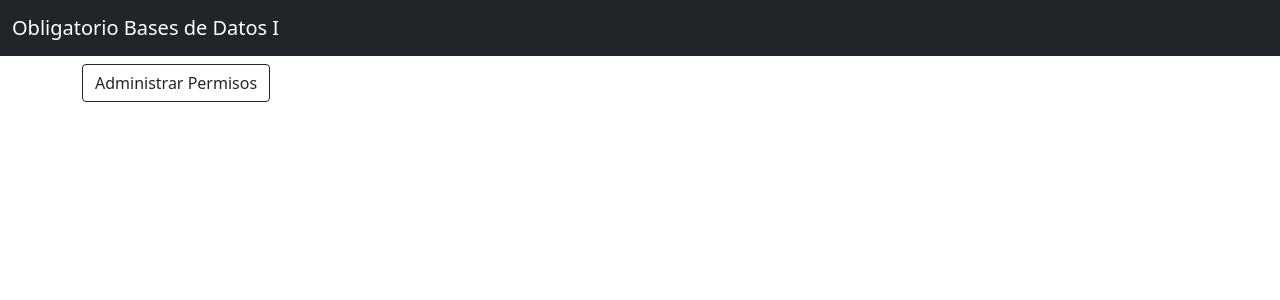
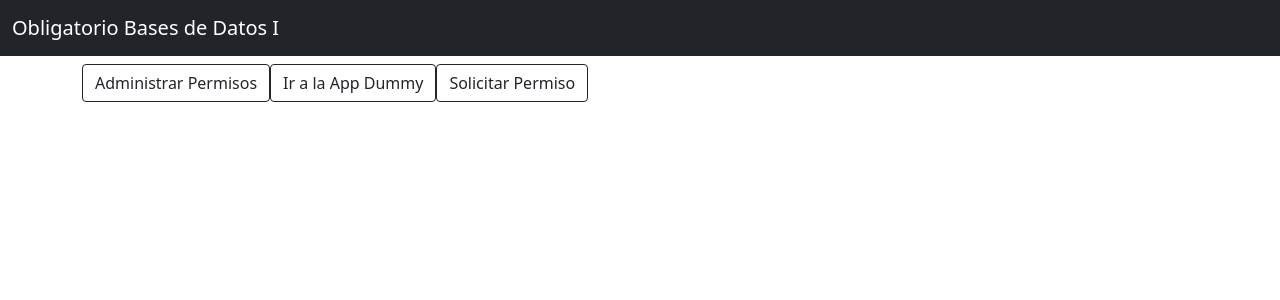
Before and after one commit to Salonso1602/obligatorio-bases-de-datos-I, an Angular app in the folder frontend/: page /home in a window 1280 px wide. Shown: the top 300 px of the page. Built offline with nearby package versions, Linux system fonts and the light colour scheme.

Commit message:
once succeeded in user register, routes to login.

```diff
--- a/frontend/src/app/components/home/home.component.html
+++ b/frontend/src/app/components/home/home.component.html
@@ -1 +1,3 @@
-<button type="button" class="btn btn-outline-dark" (click)="adminPermisosView('3','3')">Administrar Permisos</button>
+<button type="button" class="btn btn-outline-dark" (click)="goToAdminPermisosView('3','3')">Administrar Permisos</button>
+<button type="button" class="btn btn-outline-dark" (click)="goToDummyApp()">Ir a la App Dummy</button>
+<button type="button" class="btn btn-outline-dark" (click)="goToRequestRole('3','3')">Solicitar Permiso</button>
--- a/frontend/src/app/components/home/home.component.ts
+++ b/frontend/src/app/components/home/home.component.ts
@@ -14,13 +14,30 @@ export class HomeComponent implements OnInit {
   ngOnInit(): void {
   }
 
-  adminPermisosView(app_id : string, rol_neg_id: string){
+  goToAdminPermisosView(app_id : string, rol_neg_id: string){
     this.authMenu.authUser(app_id,rol_neg_id).subscribe(result => {
 
       if(result){
         this.router.navigate(['/adminPermisos'])
       }
-      alert("Falta autorización para acceder a este menú.")
+      else{
+        alert("Falta autorización para acceder a este menú.")
+      }
+    });
+  }
+
+  goToDummyApp(){
+    this.router.navigate(['/dummy']);
+  }
+
+  goToRequestRole(app_id : string, rol_neg_id: string){
+    this.authMenu.authUser(app_id,rol_neg_id).subscribe(result =>{
+      if(result){
+        this.router.navigate(['/solicitarPermisos'])
+      }
+      else{
+        alert("Falta autorización para acceder a este menú.")
+      }
     });
   }
 
--- a/frontend/src/app/components/register/register.component.ts
+++ b/frontend/src/app/components/register/register.component.ts
@@ -1,5 +1,6 @@
 import { Component, OnInit } from '@angular/core';
 import { FormBuilder, Validators } from '@angular/forms';
+import { Router } from '@angular/router';
 import { IPreguntas } from 'src/app/interfaces/iPreguntas';
 import { RegisterService } from 'src/app/services/register.service';
 
@@ -10,7 +11,7 @@ import { RegisterService } from 'src/app/services/register.service';
 })
 export class RegisterComponent implements OnInit {
 
-  constructor(private fb : FormBuilder, private rs : RegisterService) { }
+  constructor(private fb : FormBuilder, private rs : RegisterService, private router : Router) { }
 
   showPassword = false;
   secQuestions? : IPreguntas[]
@@ -62,6 +63,7 @@ export class RegisterComponent implements OnInit {
       this.rs.registerUser(respuesta).subscribe(bool => {
         if(bool){
           alert('Registrado correctamente.')
+          this.router.navigate(['/login']);
         }
         else{
           alert('Registrado erróneamente.')
```
